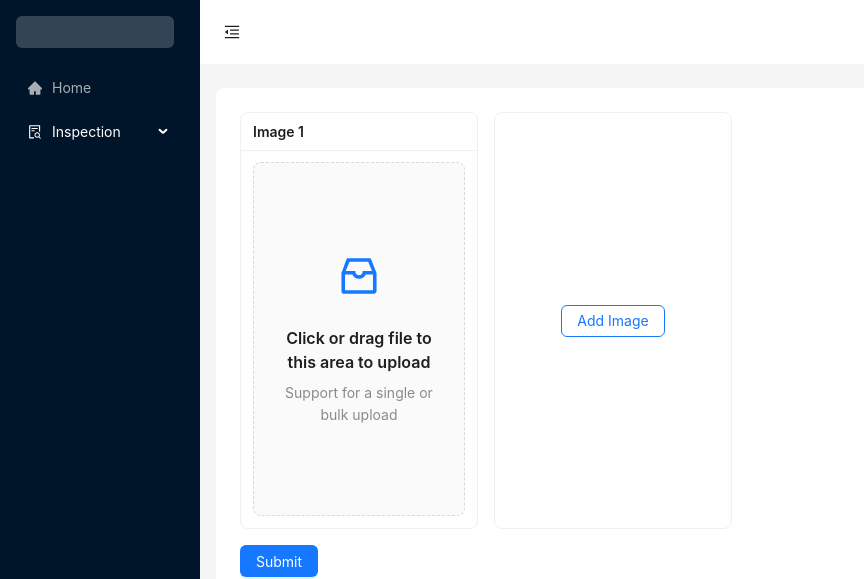
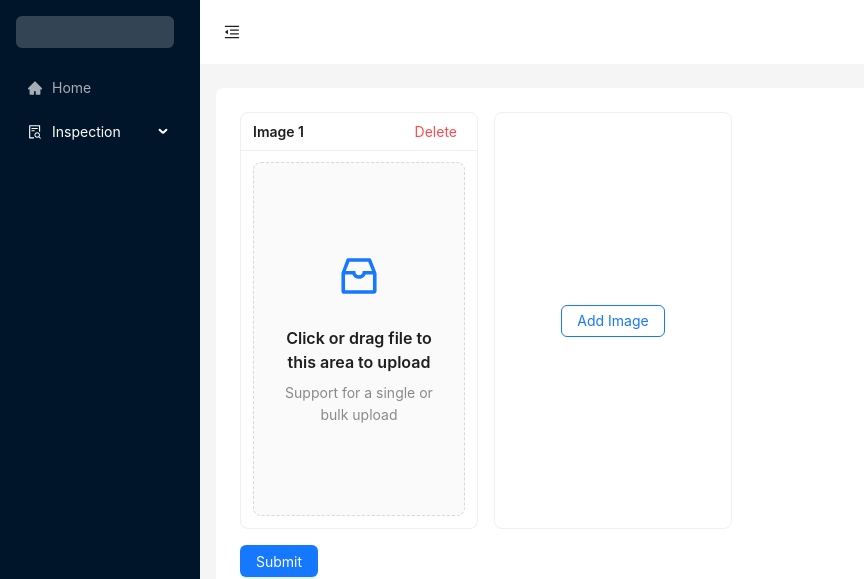
Before and after one commit to andriannus/mini-inspection, a React (Vite) app: page /inspection/create in a window 1280 px wide. Shown: the top 579 px of the page, without its empty margins (0-864 px from the left). Built offline with nearby package versions, Linux system fonts and the light colour scheme; no server answers.

Commit message:
feat: handle delete one image field

```diff
--- a/src/package/inspection/components/form/form.tsx
+++ b/src/package/inspection/components/form/form.tsx
@@ -4,6 +4,7 @@ import type { RcFile } from 'antd/es/upload';
 import { Controller, useFieldArray, useFormContext } from 'react-hook-form';
 
 import { Input } from '#/components/input';
+import { useMessage } from '#/contexts/message';
 import { useFormValues } from '#/hooks/use-form-values';
 
 import type { InspectionFormData } from '~/inspection/types';
@@ -25,6 +26,7 @@ type InspectionFormProps = {
 function InspectionForm({ onSubmit }: InspectionFormProps) {
   const form = useFormContext<InspectionFormData>();
   const values = useFormValues<InspectionFormData>();
+  const message = useMessage();
 
   const fieldArray = useFieldArray({
     control: form.control,
@@ -47,6 +49,18 @@ function InspectionForm({ onSubmit }: InspectionFormProps) {
     }
   };
 
+  const onFileRemoved = (index: number) => {
+    if (fieldArray.fields.length <= 1) {
+      fieldArray.append({ name: '', file: undefined });
+    }
+
+    if (!values.inspections[index].file) {
+      message.info?.('At least one image is required');
+    }
+
+    fieldArray.remove(index);
+  };
+
   return (
     <form onSubmit={form.handleSubmit(onSubmit)}>
       {fieldArray.fields.length > 0 && (
@@ -57,18 +71,16 @@ function InspectionForm({ onSubmit }: InspectionFormProps) {
                 <StyedCard
                   title={`Image ${index + 1}`}
                   extra={
-                    fieldArray.fields.length > 1 && (
                     <Button
                       danger
                       size="small"
                       type="text"
                       onClick={() => {
-                          fieldArray.remove(index);
+                        onFileRemoved(index);
                       }}
                     >
                       Delete
                     </Button>
-                    )
                   }
                   size="small"
                 >
@@ -100,7 +112,7 @@ function InspectionForm({ onSubmit }: InspectionFormProps) {
                     <Controller
                       control={form.control}
                       name={`inspections.${index}.file`}
-                      rules={{ required: 'Select a file' }}
+                      rules={{ required: 'Select an image' }}
                       render={({ fieldState }) => {
                         return (
                           <>
```
Lines whose indentation alone changed are shown as unchanged.
